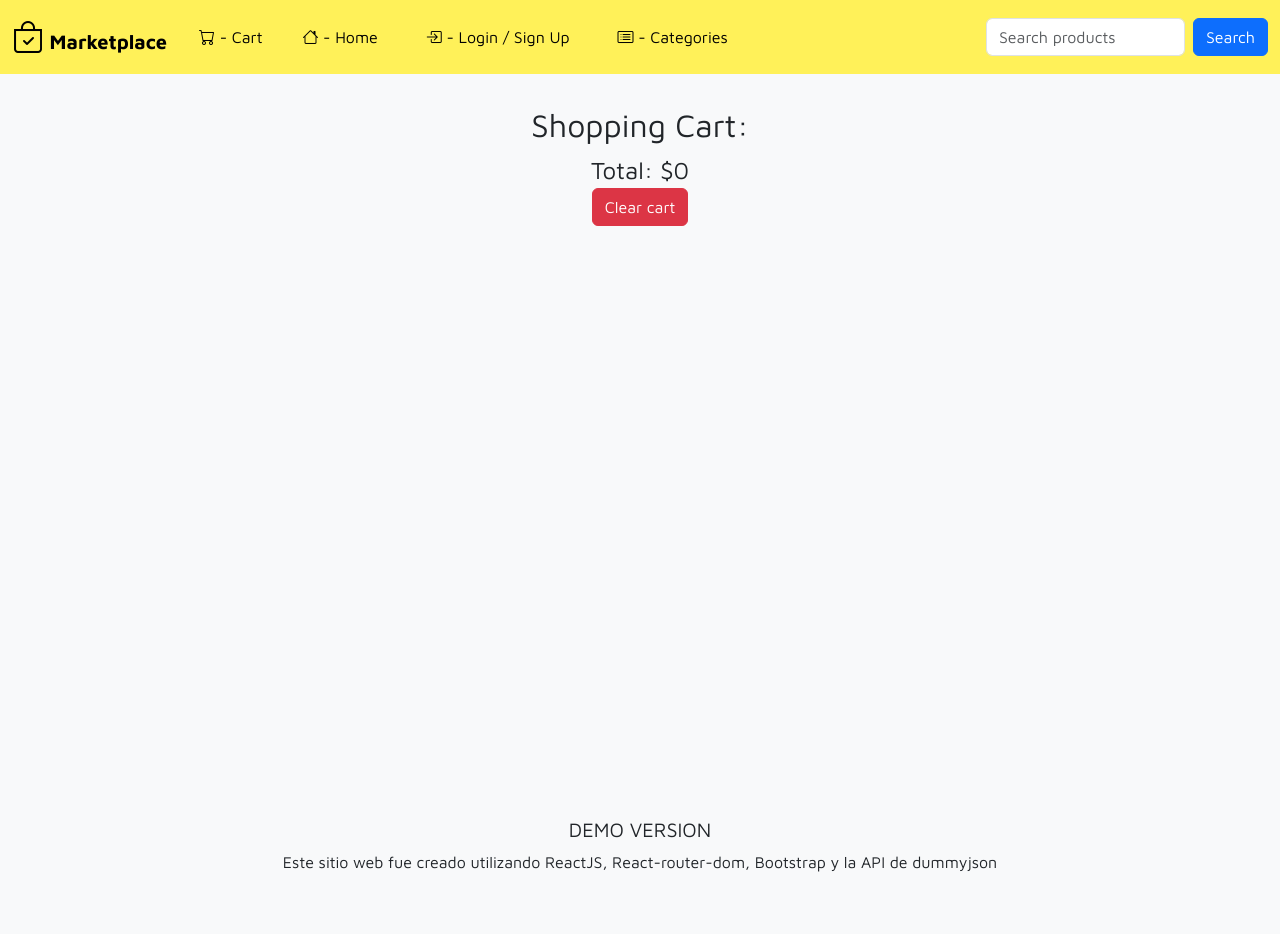
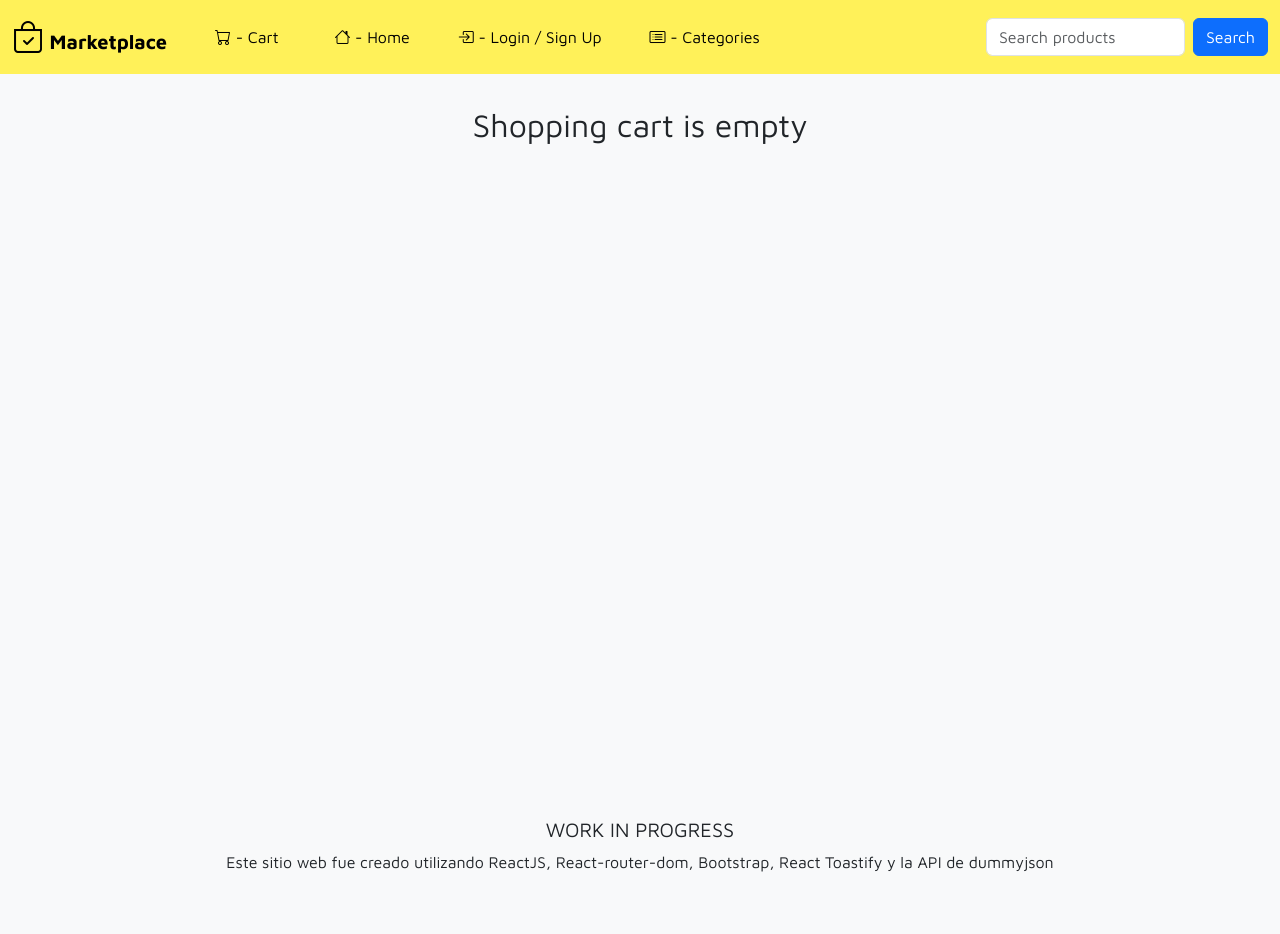
Before and after one commit to oscarmumm/marketplace-react, a React (Vite) app: page /cart in a window 1280 px wide. Shown: the top 934 px of the page. Built offline with nearby package versions, Linux system fonts and the light colour scheme.

Commit message:
added toast msg on add to cart action

```diff
--- a/package.json
+++ b/package.json
@@ -14,7 +14,8 @@
     "bootstrap-icons": "^1.10.4",
     "react": "^18.2.0",
     "react-dom": "^18.2.0",
-    "react-router-dom": "^6.10.0"
+    "react-router-dom": "^6.10.0",
+    "react-toastify": "^9.1.2"
   },
   "devDependencies": {
     "@types/react": "^18.0.28",
--- a/src/components/Footer.jsx
+++ b/src/components/Footer.jsx
@@ -6,10 +6,10 @@ const Footer = () => {
             <div className="container p-4">
                 <div className="row">
                     <div className="col-md-12 mb-4 mb-md-0">
-                        <h5 className="text-uppercase">Demo Version</h5>
+                        <h5 className="text-uppercase">Work in progress</h5>
                         <p>
                             Este sitio web fue creado utilizando ReactJS,
-                            React-router-dom, Bootstrap y la API de dummyjson
+                            React-router-dom, Bootstrap, React Toastify y la API de dummyjson
                         </p>
                     </div>
                 </div>
--- a/src/components/Navbar.jsx
+++ b/src/components/Navbar.jsx
@@ -26,7 +26,7 @@ const Navbar = () => {
                         Marketplace
                     </NavLink>
                     <div className="nav-item mx-sm-3">
-                        <NavLink className="nav-link text-black" to="/cart">
+                        <NavLink className="nav-link text-black mx-3" to="/cart">
                             <i className="bi bi-cart" /> - Cart{" "}
                             <span className="badge bg-danger">
                                 {cart.length > 0 ? cart.length : ""}
--- a/src/views/ProductPage.jsx
+++ b/src/views/ProductPage.jsx
@@ -1,19 +1,22 @@
 import React from "react";
-import {useParams} from "react-router-dom";
-import {useFetch} from "../hooks/useFetch";
+import { useParams } from "react-router-dom";
+import { useFetch } from "../hooks/useFetch";
 import CircleLoader from "../components/CircleLoader";
-import '../styles/ProductPage.css'
+import "../styles/ProductPage.css";
 import { CartContext } from "../contexts/CartContext";
 import { useContext } from "react";
+import { ToastContainer, toast } from "react-toastify";
+import "react-toastify/dist/ReactToastify.css";
 
 const ProductPage = (props) => {
     const params = useParams();
-    const {data} = useFetch(`https://dummyjson.com/products/${params.id}`);
-    const {cart, setCart} = useContext(CartContext)
+    const { data } = useFetch(`https://dummyjson.com/products/${params.id}`);
+    const { cart, setCart } = useContext(CartContext);
 
     const addToCart = () => {
-      setCart([...cart, data])
-    }
+        setCart([...cart, data]);
+        toast("Product added to cart!")
+    };
 
     return (
         <div className="product-page">
@@ -27,22 +30,24 @@ const ProductPage = (props) => {
                         <img className="px-1" src={data.images[1]} alt="" />
                         <img className="px-1" src={data.images[2]} alt="" />
                         <img className="px-1" src={data.images[3]} alt="" />
-                        <img className="px-1" src={data.images[4]} alt="" />
                     </div>
                     <h4>{data.brand}</h4>
                     <p>{data.description}</p>
-                    <h3 className="text-decoration-line-through text-secondary">${Math.round(data.price / (1 - (data.discountPercentage / 100)))}</h3>
-                    <h4 className="text-success fw-bold">{Math.round(data.discountPercentage)}% OFF</h4>
+                    <h3 className="text-decoration-line-through text-secondary">
+                        $
+                        {Math.round(
+                            data.price / (1 - data.discountPercentage / 100)
+                        )}
+                    </h3>
+                    <h4 className="text-success fw-bold">
+                        {Math.round(data.discountPercentage)}% OFF
+                    </h4>
                     <h3>${data.price}</h3>
                     <p>{data.rating}⭐</p>
-                    <button className="btn btn-primary" onClick={addToCart}>ADD TO CART</button>
-                    {/* brand
-                    category
-                    description
-                    price
-                    discountPercentage
-                    rating
-                    images [] */}
+                    <button className="btn btn-primary" onClick={addToCart}>
+                        ADD TO CART
+                    </button>
+                    <ToastContainer />
                 </>
             )}
         </div>
--- a/src/views/ShoppingCart.jsx
+++ b/src/views/ShoppingCart.jsx
@@ -15,6 +15,10 @@ const ShoppingCart = () => {
 
     return (
         <div className="cart">
+            {
+                cart.length >= 1
+                ?
+                <>
                     <h2>Shopping Cart: </h2>
                     <div className="cart-products-container">
                         {cart.map((el, index) => (
@@ -32,6 +36,10 @@ const ShoppingCart = () => {
                         onClick={clearCart}>
                         Clear cart
                     </button>
+                </>
+                :
+                <h2>Shopping cart is empty</h2>
+            }
         </div>
     );
 };
```
Also changed, not shown: 1 other file (tests, documents, lock files or other folders). Lines whose indentation alone changed are shown as unchanged.
